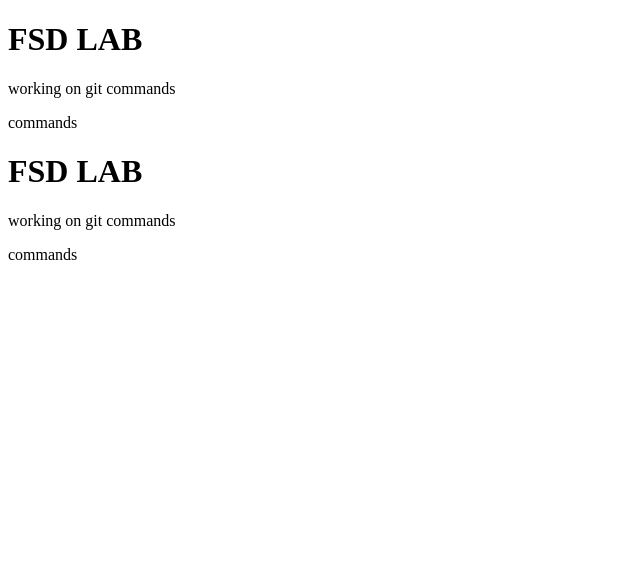
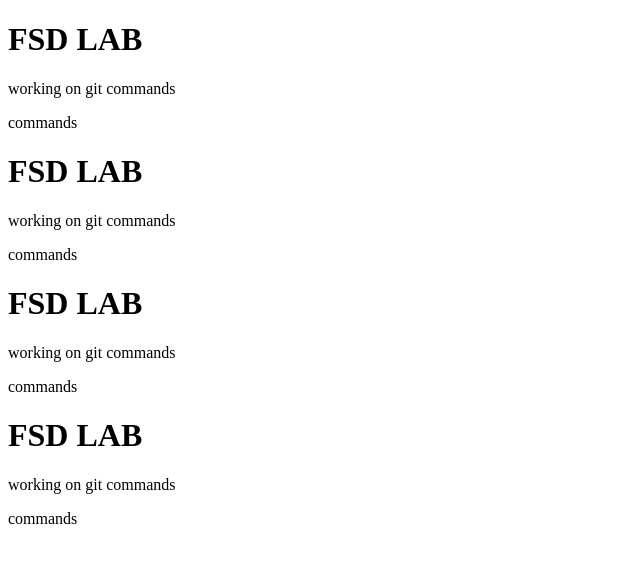
Before and after one commit to JyothsnaReddy-19/gittt_demoo, a plain HTML site: page index.html in a window 1280 px wide. Shown: the whole page, without its empty margins (0-640 px from the left). Drawn offline with Linux system fonts and the light colour scheme.

Commit message:
commit changes

```diff
--- a/index.html
+++ b/index.html
@@ -12,7 +12,12 @@
     <h1>FSD LAB</h1>
     <p>working on git commands</p>
     <p>commands</p>
-
+    <h1>FSD LAB</h1>
+    <p>working on git commands</p>
+    <p>commands</p>
+    <h1>FSD LAB</h1>
+    <p>working on git commands</p>
+    <p>commands</p>
 
 </body>
 </html>
```
